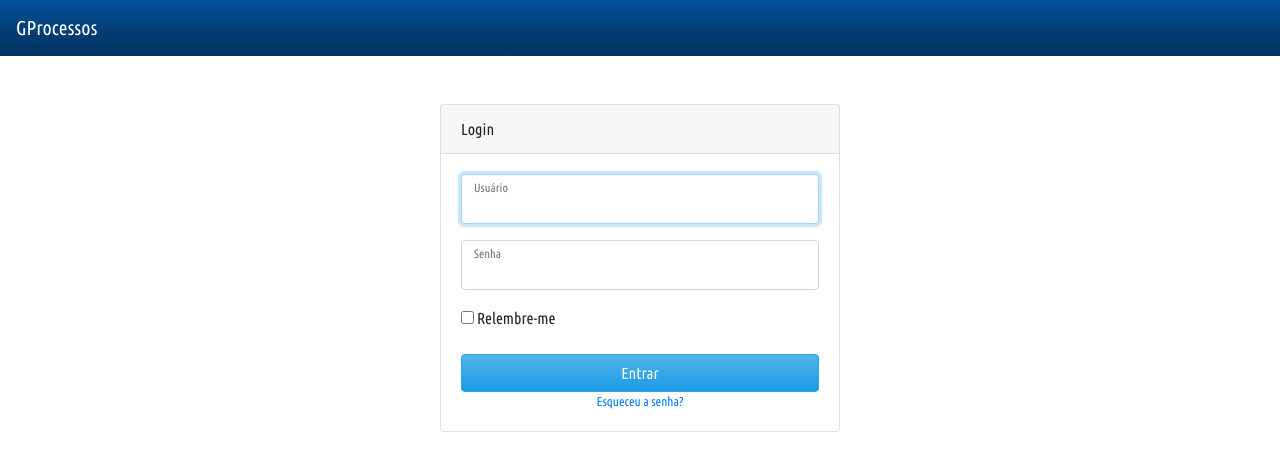
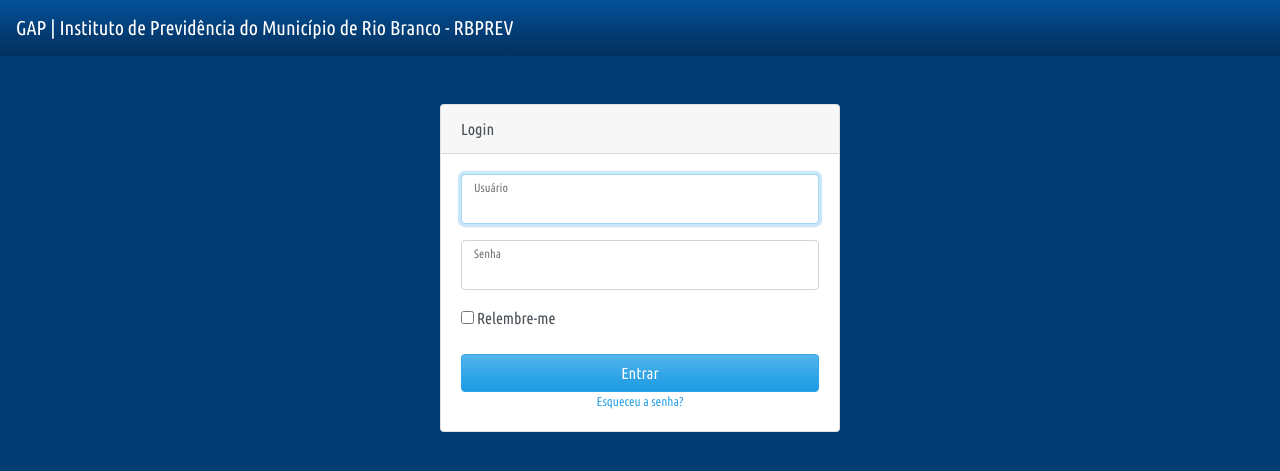
Before and after one commit to MartinsMessias/GAP, a Django app: page /accounts/login/ in a window 1280 px wide. Shown: the top 471 px of the page. Run offline with Django 3.2, Linux system fonts and the light colour scheme; some libraries are stand-ins or nearby versions.

Commit message:
Edições em template

```diff
--- a/templates/registration/login.html
+++ b/templates/registration/login.html
@@ -11,15 +11,15 @@
     <meta name="author" content="">
     <title>GSPro Login</title>
     <!-- Custom fonts for this template-->
+    <link href="{% static 'css/sb-admin.css' %}" rel="stylesheet">
     <link href="{% static 'css/bootstrap.css' %}" rel="stylesheet">
 
     <link href="{% static 'vendor/fontawesome-free/css/all.min.css' %}" rel="stylesheet" type="text/css">
     <!-- Custom styles for this template-->
-    <link href="{% static 'css/sb-admin.css' %}" rel="stylesheet">
 </head>
-<body class="bg-dark-op">
-<nav class="navbar navbar-expand navbar-dark bg-dark static-top">
-    <a class="navbar-brand mr-1" href="{% url 'login' %}">GProcessos</a>
+<body class="bg-info">
+<nav class="navbar navbar-expand navbar-dark bg-dark static-top" >
+    <a class="navbar-brand mr-1" href="{% url 'login' %}">GAP | Instituto de Previdência do Município de Rio Branco - RBPREV </a>
     <!-- Navbar -->
     <ul class="navbar-nav ml-auto ml-md-0">
         <li class="nav-item dropdown no-arrow mx-1">
@@ -84,6 +84,7 @@
         </div>
     </div>
 </div>
+
 <!-- Bootstrap core JavaScript-->
 <script src="{% static 'vendor/jquery/jquery.min.js' %}"></script>
 <script src="{% static 'vendor/bootstrap/js/bootstrap.bundle.min.js' %}"></script>
```
